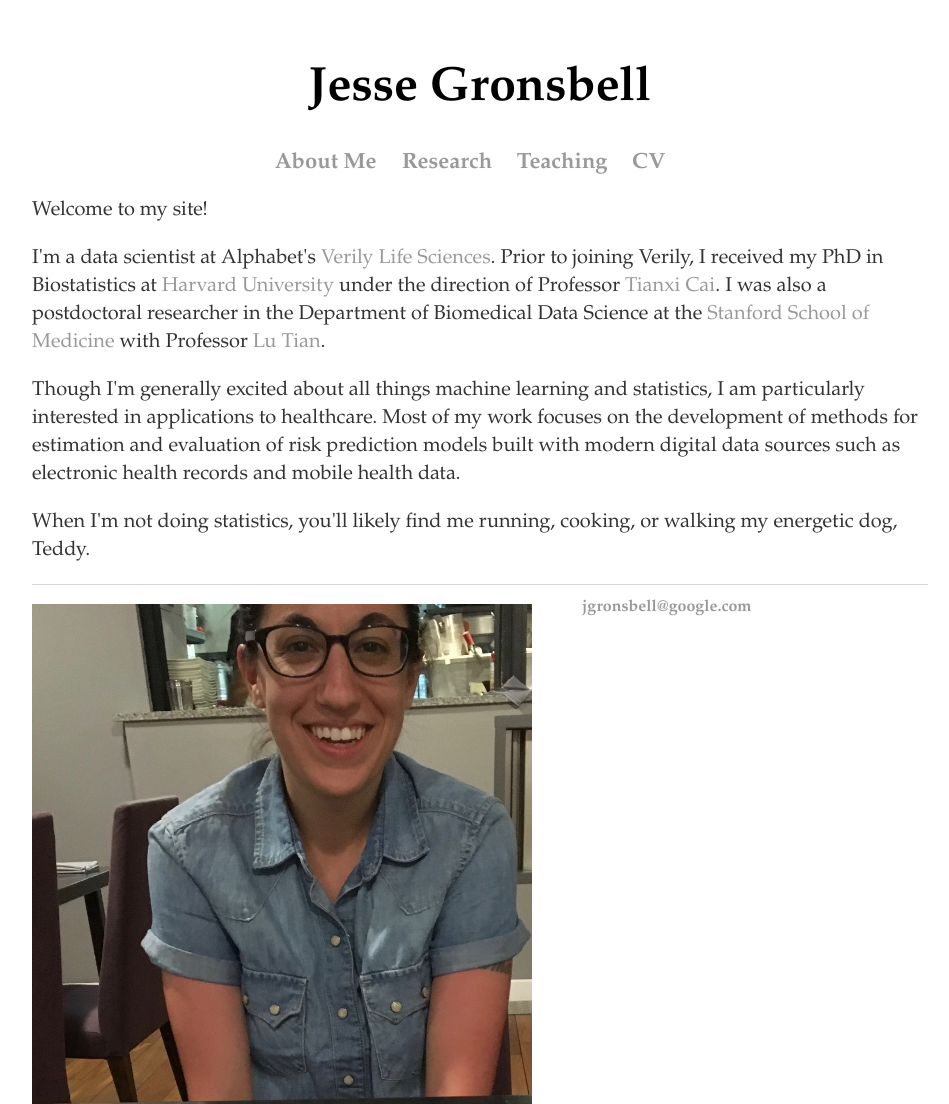
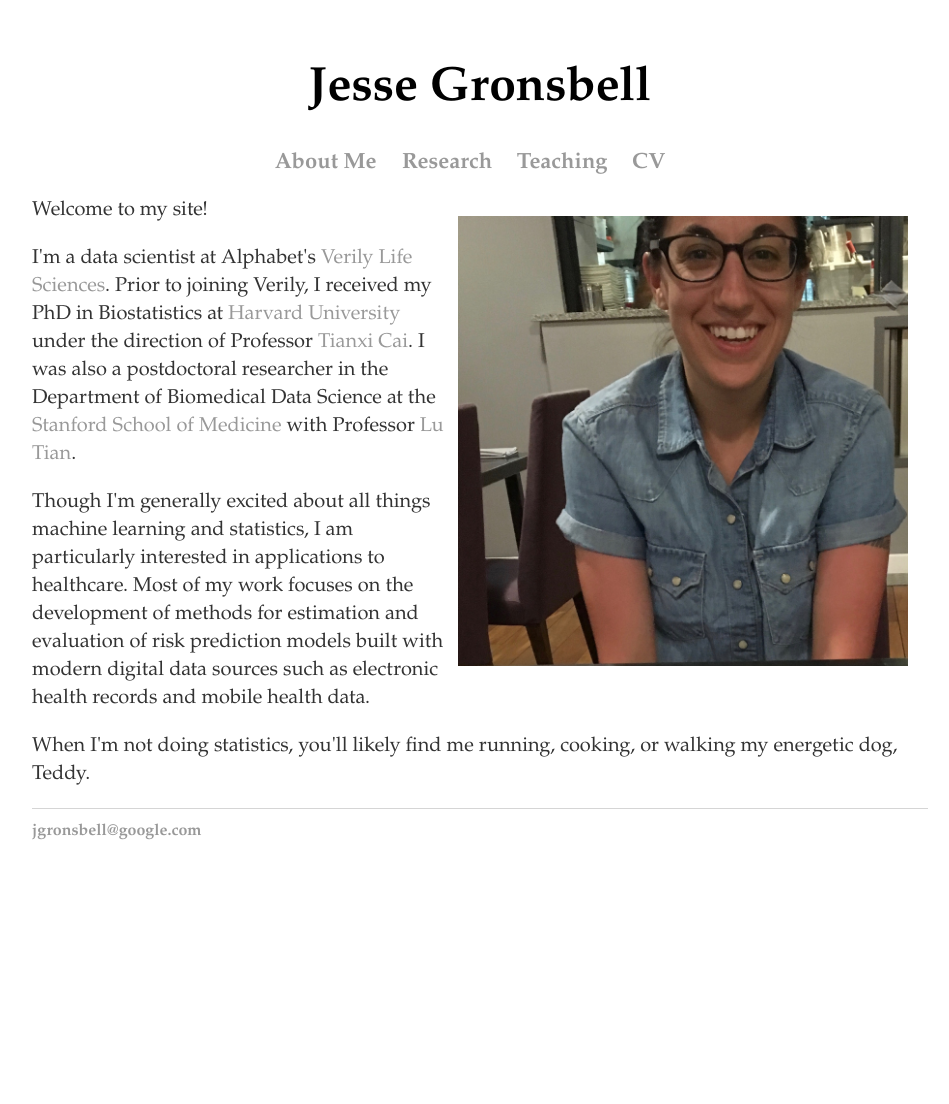
Before and after one commit to jgrons/old_website, a Jekyll site: the page built from index.html, in a window 1280 px wide. Shown: the whole page, without its empty margins (160-1109 px from the left). Built offline with Jekyll 4.4.1, drawn with Linux system fonts in a browser that asks for light colours; after the commit the page ends 901 px from its top, so only the background shows below that.

Commit message:
Update index.html

```diff
--- a/index.html
+++ b/index.html
@@ -4,6 +4,11 @@
 ---
 <div class="blurb">
 
+		<div class="span2">
+			   <a href="../pics/me.jpg">
+            <img src="../pics/me.jpg" HEIGHT="450" WIDTH="450" align="right" style="margin:20px 20px 0px 0px"
+                  title="JG" alt="JG"/></a>
+        </div>
 
 
 	<p style="font-size:20px; font-family: palatino">
@@ -30,10 +35,5 @@
 		</p>
 
 
-	<div class="span2">
-			   <a href="../pics/me.jpg">
-            <img src="../pics/me.jpg" HEIGHT="500" WIDTH="500" align="left" style="margin:20px 50px 0px 0px"
-                  title="JG" alt="JG"/></a>
-        </div>
 
 </div><!-- /.blurb -->
```
